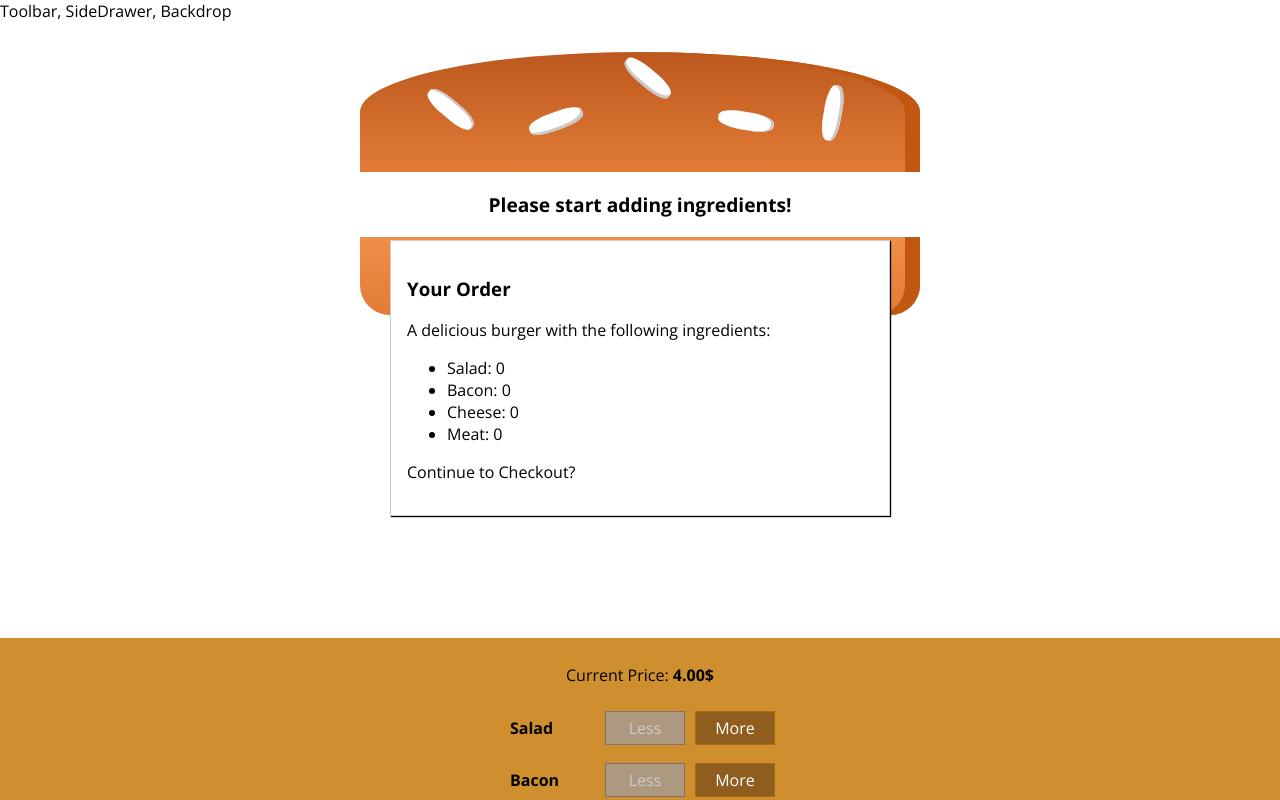
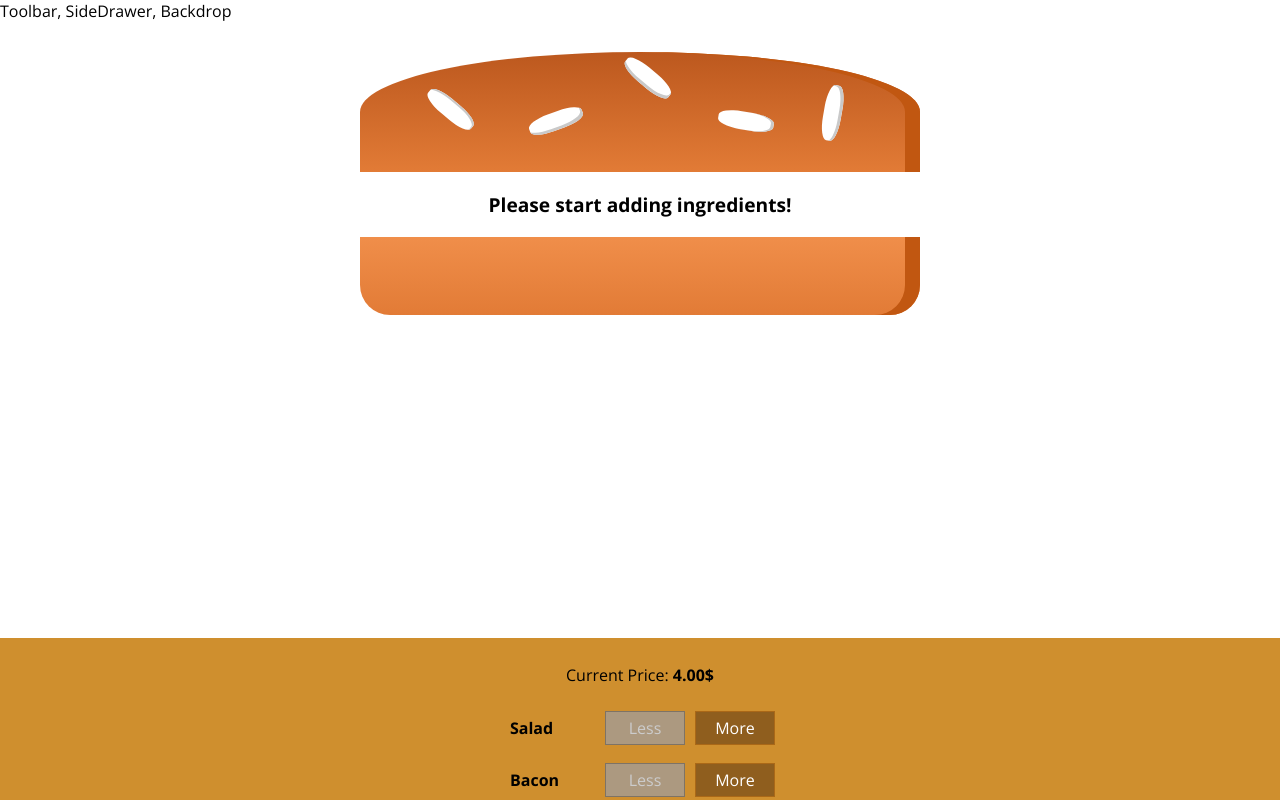
Before and after one commit to Tomekzako/The-Burger-Builder, a React app: page / in a window 1280 px wide. Shown: the top 800 px of the page. Built offline with nearby package versions, Linux system fonts and the light colour scheme.

Commit message:
Showing & Hiding the Modal

```diff
--- a/src/components/UI/Modal/Modal.js
+++ b/src/components/UI/Modal/Modal.js
@@ -4,7 +4,12 @@ import classes from './Modal.css';
 
 const modal = (props) => {
     return (
-        <div className={classes.Modal}>
+        <div
+            className={classes.Modal}
+            style={{
+                transform: props.show ? 'translateY(0)' : 'translateY(-100vh)',
+                opacity: props.show ? '1' : '0'
+            }}>
             {props.children}
         </div>
     );
--- a/src/containers/BurgerBuilder/BurgerBuilder.js
+++ b/src/containers/BurgerBuilder/BurgerBuilder.js
@@ -81,7 +81,7 @@ class BurgerBuilder extends Component {
 
         return (
             <Aux>
-                <Modal>
+                <Modal show={this.state.ordered}>
                     <OrderSummary ingredients={this.state.ingredients} />
                 </Modal>
                 <Burger ingredients={this.state.ingredients}/>
```
